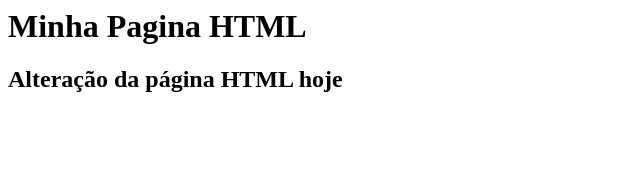
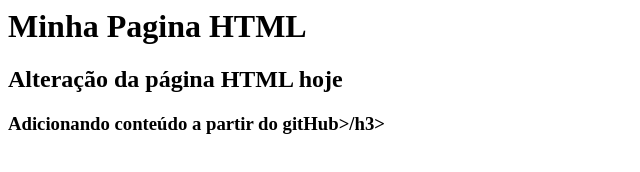
Before and after one commit to GeiBatista/gama-no-github, a plain HTML site: page index.html in a window 1280 px wide. Shown: the whole page, without its empty margins (0-640 px from the left). Drawn offline with Linux system fonts and the light colour scheme.

Commit message:
Atualização a partir do Github

```diff
--- a/index.html
+++ b/index.html
@@ -2,5 +2,6 @@
 	<body>
 	<h1>Minha Pagina HTML</h1>
 	<h2>Alteração da página HTML hoje</h2>
+		<h3>Adicionando conteúdo a partir do gitHub>/h3>
 	</body>
 </html>
```
